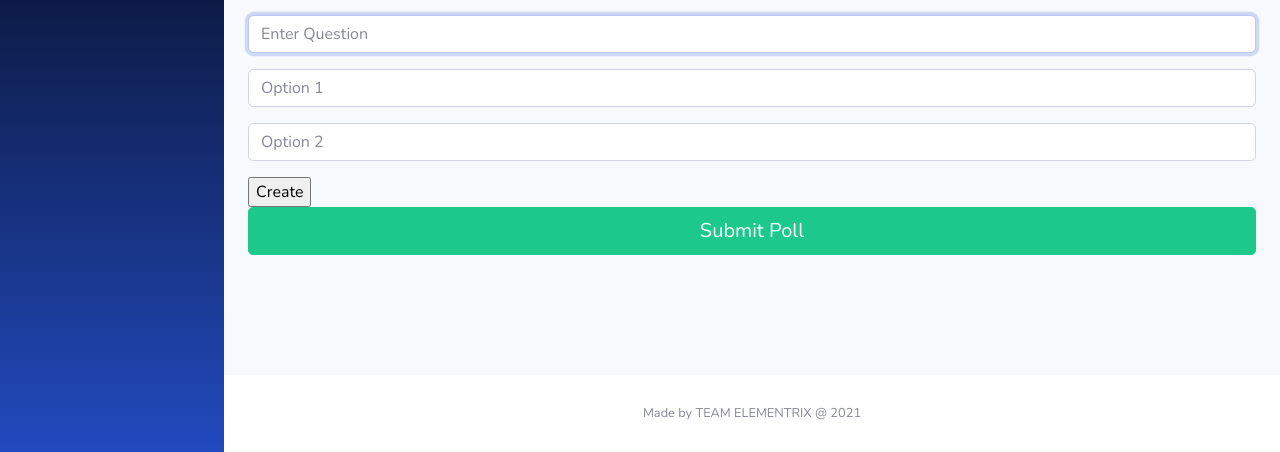
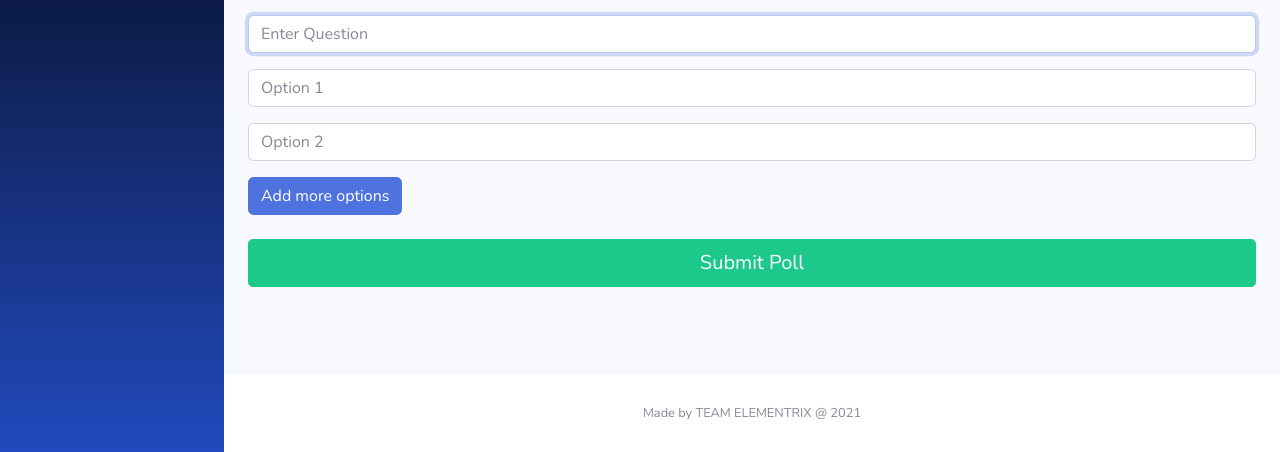
Before and after one commit to mansiagnihotrii/e-poller, a Flask app: template templates/user.html in a window 1280 px wide. Shown: the part 348-800 px from the top of the page. Run offline with Flask 2, Linux system fonts and the light colour scheme; the template is opened without the code that fills it, so the values that code supplies are empty; some libraries are stand-ins or nearby versions.

Commit message:
CSS improved

```diff
--- a/import.py
+++ b/import.py
@@ -11,15 +11,15 @@ def main():
     # Create table to import data into
     #TABLE TO STORE USER INFORMATION
     db.execute("CREATE TABLE users (user_id SERIAL PRIMARY KEY, firstname VARCHAR NOT NULL, lastname VARCHAR NOT NULL, username VARCHAR NOT NULL, password VARCHAR NOT NULL)")
+
     #TABLE TO STORE POLLS CREATED
     db.execute("CREATE TABLE poll (question VARCHAR NOT NULL ,pollid INTEGER NOT NULL PRIMARY KEY,user_id INTEGER NOT NULL REFERENCES users(user_id),ended INTEGER DEFAULT 0)")
 
     #TABLE TO STORE OPTIONS
     db.execute("CREATE TABLE option (option_id SERIAL PRIMARY KEY, name VARCHAR NOT NULL,pollid INTEGER NOT NULL)")
 
-
     #TABLE TO STORE VOTES INFORMATION
-    db.execute("CREATE TABLE votes (pollid INTEGER NOT NULL  REFERENCES poll(pollid),user_id INTEGER NOT NULL  REFERENCES users(user_id),option_id INTEGER NOT NULL)")
+    db.execute("CREATE TABLE votes (pollid INTEGER NOT NULL REFERENCES poll(pollid),user_id INTEGER NOT NULL REFERENCES users(user_id),option_id INTEGER NOT NULL)")
     db.commit()
 
 if __name__ == "__main__":
--- a/templates/user.html
+++ b/templates/user.html
@@ -106,7 +106,8 @@
 <span id="new"></span>
 <div>
 
-       <input type="button" value="Create" onclick="createEl();"></div>
+       <input type="button" value="Add more options" class="btn btn-primary" onclick="createEl();"></div>
+       <br>
          <button class="btn btn-lg btn-success btn-block" type="submit" >Submit Poll</button>
        </form>
 
```
Also changed, not shown: 2 other files.
